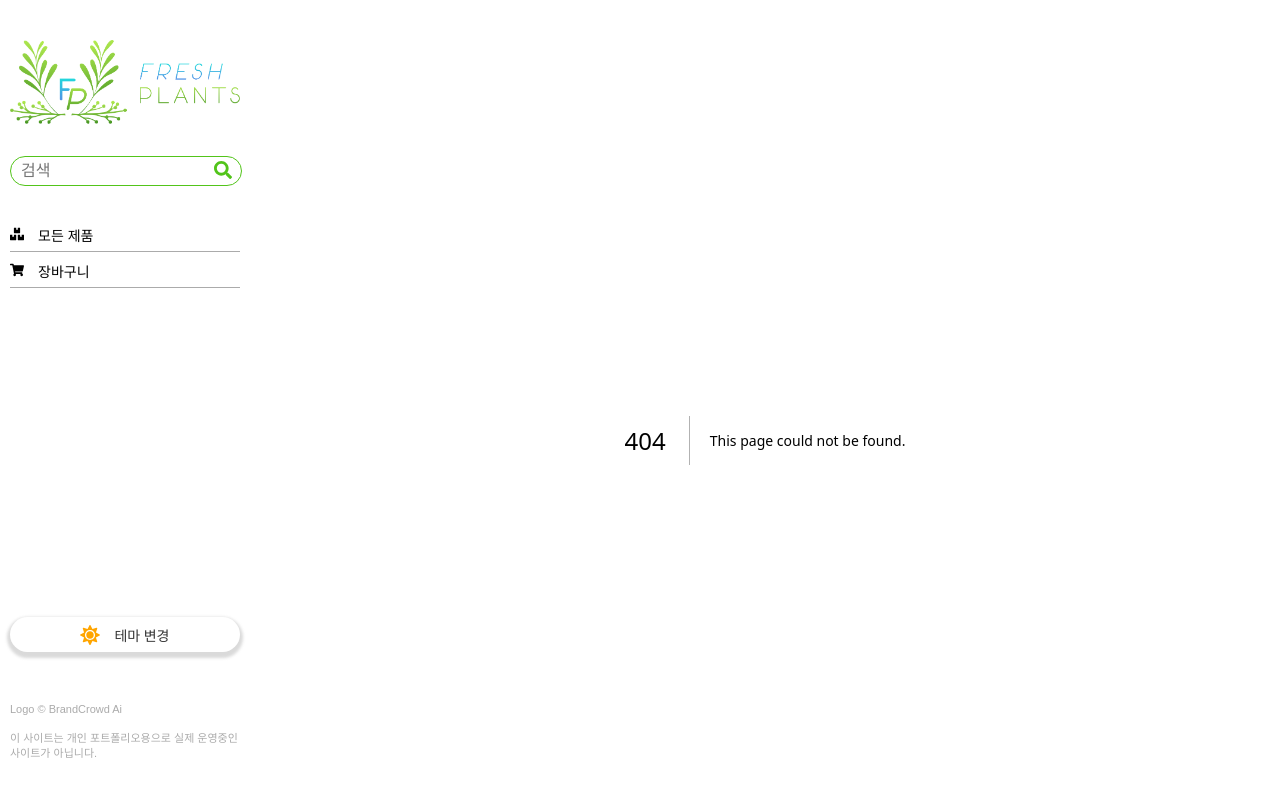
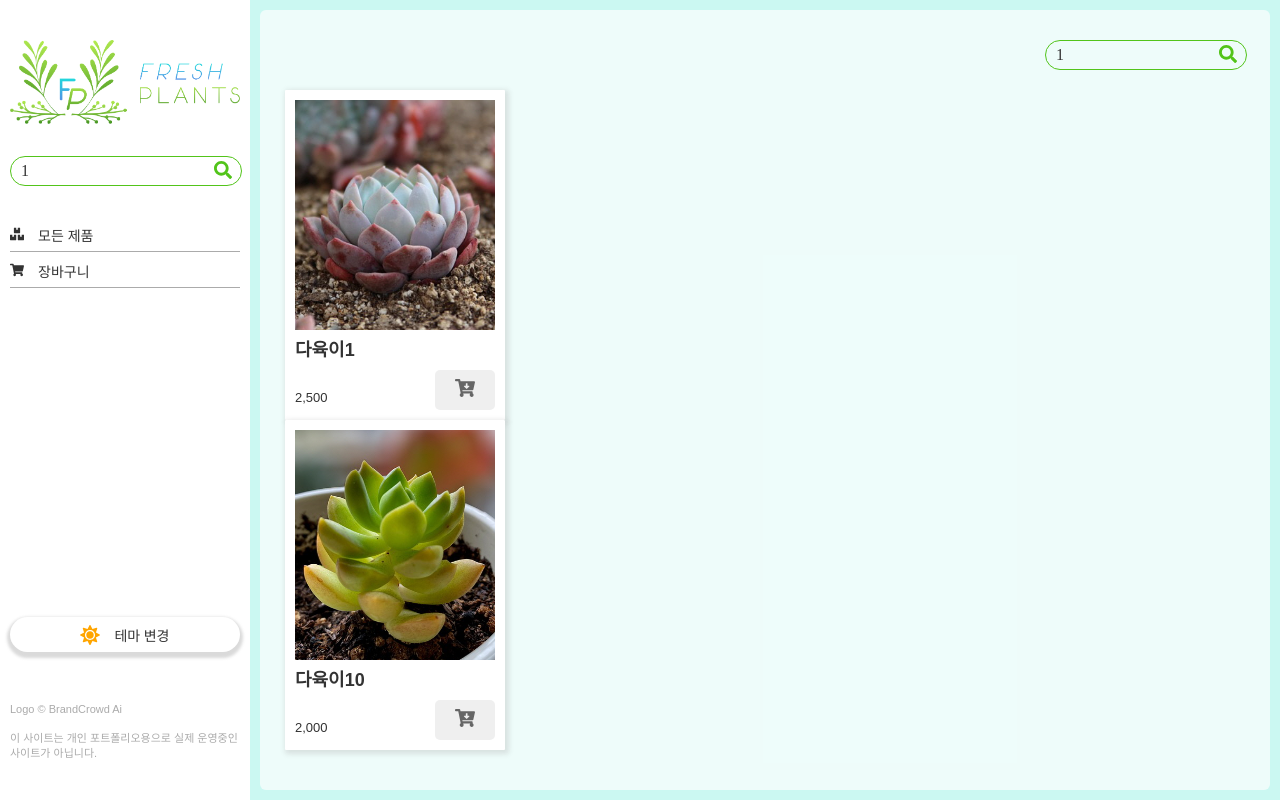
Before and after one commit to doryJyeon/fresh_plants, a Next.js app: page /list/1 in a window 1280 px wide. Before the commit this address had no page. Built offline with nearby package versions, Linux system fonts and the light colour scheme.

Commit message:
ADD_검색, list items 컴포넌트 분리

```diff
--- a/app/globals.css
+++ b/app/globals.css
@@ -3,7 +3,7 @@
 :root {
   --bg: #cbf8f2;
   --header-bg: #fff;
-  --content-bg: #ffffff99;
+  --content-bg: #ffffffab;
 
   --font-color: #333;
   --font-light: #666;
@@ -15,6 +15,7 @@
   --danger: #ff4d4f;
   --warning: #faad14;
   --dark: #000;
+  --light-dark: #999999aa;
 
   --point-light: #abe54d;
   --point-dark: #4a9924;
@@ -89,6 +90,7 @@ body {
 body.dark {
   --bg: #262626;
   --header-bg: #494949;
+  --content-bg: #ffffff60;
 
   --font-color: #f1f1f1;
   --font-light: #bbb;
--- /dev/null
+++ b/app/list/[search]/page.tsx
@@ -0,0 +1,46 @@
+"use client";
+
+import React, { useEffect, useState } from 'react';
+import { PlantsData } from '@/src/data/PlantsData';
+import ListItems from '@/src/conponents/common/ListItems';
+import { PlantsDataProps } from '@/src/interfaces/plantsProps';
+import { useParams } from 'next/navigation';
+import DataStateCom from '@/src/conponents/common/DataStateCom';
+
+const SearchPage = () => {
+  const params = useParams();
+  const { search } = params as { search: string };
+  const [datas, setDatas] = useState<PlantsDataProps>({});
+  const [state, setState] = useState("");
+
+  useEffect(() => {
+    setState("loading");
+
+    if (search) {
+      const deCodeSearch = decodeURIComponent(search.toLowerCase());
+      const filtered = Object.entries(PlantsData).reduce((acc, [key, plant]) => {
+        if (
+          plant.name.toLowerCase().includes(deCodeSearch) ||
+          plant.tag.toLowerCase().includes(deCodeSearch)
+        ) {
+          acc[key] = plant;
+        }
+        return acc;
+      }, {} as PlantsDataProps);
+
+      setState("");
+      Object.keys(filtered).length > 0 ? setDatas(filtered) : setState("no data");
+    } else {
+      setState("no search");
+    }
+  }, [search]);
+
+  return (
+    <>
+      {state !== "" && <DataStateCom state={state} noDataMent={'검색된 식물이 없습니다.'} />}
+      {state === "" && <ListItems getData={datas} />}
+    </>
+  );
+}
+
+export default SearchPage;
--- /dev/null
+++ b/app/list/layout.tsx
@@ -0,0 +1,18 @@
+import SearchBox from "@/src/conponents/common/SearchBox";
+import style from "./page.module.css";
+
+export default function RootLayout({
+  children,
+}: Readonly<{
+  children: React.ReactNode;
+}>) {
+  return (
+    <>
+      <div className={style.search_area}>
+        <SearchBox id={'listSearch'} />
+      </div>
+
+      {children}
+    </>
+  );
+}
--- /dev/null
+++ b/src/conponents/common/DataStateCom.tsx
@@ -0,0 +1,25 @@
+import React from 'react';
+import style from "./../../modules/dataStateCom.module.css";
+import { FaFaceSadTear } from 'react-icons/fa6';
+
+interface Props {
+  state: string
+  noDataMent: string
+}
+
+/**
+ * 데이터 로딩/없음 상태 표시용 컴포넌트
+ * @param {string} state
+ * @param {string} noDataMent
+ */
+const DataStateCom: React.FC<Props> = ({ state, noDataMent }) => {
+  return (
+    <div className={style.state_wrap}>
+      {state === "loading" && <p>검색 중.. <br />잠시만 기다려주세요.</p>}
+      {state === "no search" && <p>검색어가 없습니다.</p>}
+      {state === "no data" && <p><FaFaceSadTear /><br />{noDataMent}</p>}
+    </div>
+  );
+}
+
+export default DataStateCom;
--- /dev/null
+++ b/src/conponents/common/ListItems.tsx
@@ -0,0 +1,28 @@
+import { PlantsDataProps } from '@/src/interfaces/plantsProps';
+import React from 'react';
+import style from "./../../modules/ListItems.module.css";
+import { FaCartArrowDown } from 'react-icons/fa';
+
+interface Props {
+  getData: PlantsDataProps
+}
+
+const ListItems: React.FC<Props> = ({ getData }) => {
+  return (
+    <>
+      {Object.keys(getData).map((key) => (
+        <article className={style.card} key={key}>
+          <div
+            className={style.card__img}
+            style={{ backgroundImage: `url('/images/plants/${getData[key].img_url}.jpg')` }}
+          />
+          <h3>{getData[key].name}</h3>
+          <p>{getData[key].price.toLocaleString()}</p>
+          <button className={style.card__btn} ><FaCartArrowDown /></button>
+        </article>
+      ))}
+    </>
+  );
+}
+
+export default ListItems;
--- a/src/conponents/common/SearchBox.tsx
+++ b/src/conponents/common/SearchBox.tsx
@@ -1,16 +1,44 @@
-import React from 'react';
-import style from "./searchBox.module.css";
+"use client";
+
+import React, { useEffect, useState } from 'react';
+import style from "../../modules/searchBox.module.css";
 import { FaSearch } from 'react-icons/fa';
+import { useParams, useRouter } from 'next/dist/client/components/navigation';
 
 interface Props {
   id: string
 }
 
 const SearchBox: React.FC<Props> = ({ id }) => {
+  const params = useParams();
+  const { search } = params as { search: string };
+  const router = useRouter();
+  const [searchText, setSearchText] = useState("");
+
+  const handelSearch = () => {
+    searchText.trim() !== "" && router.push(`/list/${searchText}`);
+  }
+
+  const handelKeyDown = (e: React.KeyboardEvent<HTMLInputElement>) => {
+    e.key === "Enter" && handelSearch();
+  }
+
+  useEffect(() => {
+    (search !== "" && search !== undefined) ? setSearchText(decodeURIComponent(search)) : setSearchText("");
+  }, [search]);
+
   return (
     <div className={style.search_box}>
-      <input type="text" name="search" id={id} placeholder='검색' />
-      <button type='button'><FaSearch /></button>
+      <input
+        type="text"
+        name="search"
+        id={id}
+        placeholder='검색'
+        value={searchText}
+        onChange={(e) => setSearchText(e.target.value)}
+        onKeyDown={handelKeyDown}
+      />
+      <button type='button' onClick={handelSearch}><FaSearch /></button>
     </div>
   );
 }
--- /dev/null
+++ b/src/modules/dataStateCom.module.css
@@ -0,0 +1,21 @@
+.state_wrap {
+  width: 100%;
+  height: 100%;
+  display: flex;
+  justify-content: center;
+  align-items: center;
+
+  & > p {
+    font-size: 2.4rem;
+    font-weight: 600;
+    color: var(--font-light);
+    margin-bottom: 30px;
+    text-align: center;
+
+    & > svg {
+      font-size: 10rem;
+      margin-bottom: 20px;
+      color: var(--light-dark);
+    }
+  }
+}
--- /dev/null
+++ b/src/modules/listItems.module.css
@@ -0,0 +1,80 @@
+/* search area */
+.search_area {
+  width: 200px;
+  height: 50px;
+  margin-left: calc(100% - 200px);
+  display: block;
+}
+
+/* list */
+.cards {
+  width: 100%;
+  height: fit-content;
+  display: flex;
+  flex-wrap: wrap;
+  justify-content: center;
+  align-items: center;
+  gap: 30px;
+}
+
+.card {
+  width: 200px;
+  height: 300px;
+  padding: 10px 10px 20px;
+  background-color: var(--header-bg);
+  display: flex;
+  flex-direction: column;
+  border-radius: 1px;
+  box-shadow: 2px 2px 5px 2px #aaaaaa50;
+  position: relative;
+  transition: all .2s linear;
+
+  & > .card__img {
+    width: 100%;
+    height: 230px;
+    display: block;
+    background-color: var(--border-color);
+    background-size: cover;
+    background-position: center;
+    background-repeat: no-repeat;
+  }
+
+  & > h3 {
+    font-size: 1.8rem;
+    font-weight: 600;
+    margin-top: 5px;
+  }
+
+  & > p {
+    font-size: 1.3rem;
+    position: absolute;
+    bottom: 15px;
+    left: 10px;
+  }
+
+  & > button {
+    width: 60px;
+    height: 40px;
+    border-radius: 5px;
+    border: none;
+    font-size: 2rem;
+    color: var(--font-light);
+    position: absolute;
+    bottom: 10px;
+    right: 10px;
+    transition: all .13s linear;
+    cursor: pointer;
+  }
+}
+
+.card:hover {
+  box-shadow: 0 0 2px 1px #aaaaaa30;
+  transform: scale(1.04);
+
+  & > button {
+    width: 50px;
+    height: 50px;
+    border-radius: 50%;
+    color: var(--success);
+  }
+}
```
Also changed, not shown: app/list/page.tsx (+4 -22 lines), src/modules/searchBox.module.css (renamed from src/conponents/common/searchBox.module.css).
